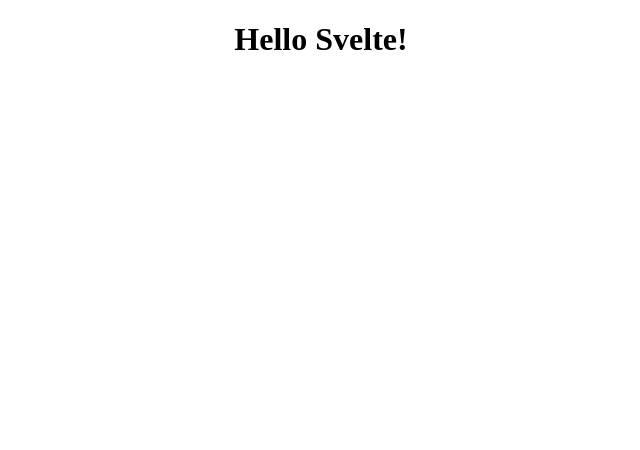
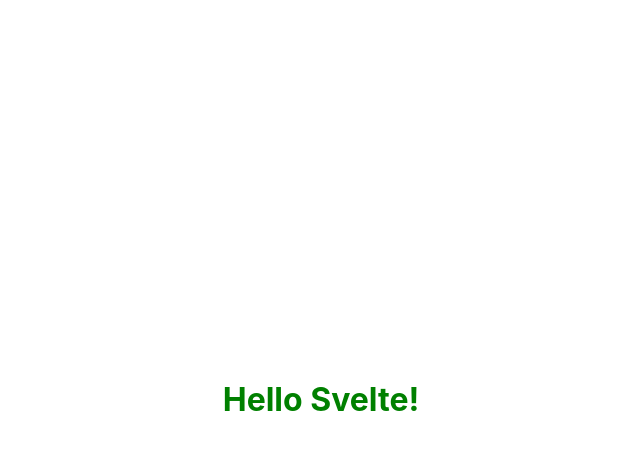
Before and after one commit to koneru-inc/electron-devtools, a Svelte app: page / in a window 1280 px wide. Shown: the top 450 px of the page, without its empty margins (319-959 px from the left). Built offline with nearby package versions, Linux system fonts and the light colour scheme.

Commit message:
[Implement] SCSS support (#5)
* Added plugin for svelte preprocess, enable scss support in svelte components and added link to global scss files in main html

* Remove package-lock from gitignor

```diff
--- a/package.json
+++ b/package.json
@@ -41,6 +41,7 @@
         "q": "^1.5.1",
         "sass": "^1.24.0",
         "svelte": "^3.16.7",
+        "svelte-preprocess": "^3.3.0",
         "uuid": "^3.3.3"
     }
 }
--- a/src/index.html
+++ b/src/index.html
@@ -3,6 +3,7 @@
     <head>
         <meta charset="UTF-8" />
         <title>DevTools</title>
+        <link rel="stylesheet" href="./renderer/main.scss" />
     </head>
     <body>
         <script src="./renderer/main.js"></script>
--- a/src/renderer/components/App.svelte
+++ b/src/renderer/components/App.svelte
@@ -2,7 +2,7 @@
     export let name;
 </script>
 
-<style>
+<style lang="scss">
     h1 {
         text-align: center;
     }
--- a/src/renderer/components/styles.scss
+++ b/src/renderer/components/styles.scss
@@ -13,11 +13,12 @@
     min-height: 100%;
     margin: 0;
     padding: 0;
-  font-family: -apple-system, BlinkMacSystemFont, 'Segoe UI', Roboto, Oxygen, Ubuntu, Cantarell, 'Open Sans', 'Helvetica Neue', sans-serif;
+    font-family: -apple-system, BlinkMacSystemFont, 'Segoe UI', Roboto, Oxygen, Ubuntu, Cantarell, 'Open Sans',
+        'Helvetica Neue', sans-serif;
     scroll-behavior: smooth;
     text-rendering: optimizeSpeed;
     line-height: 1.5;
-  color: #212223;
+    color: green;
 
     display: flex;
     flex-direction: column;
--- /dev/null
+++ b/src/renderer/main.scss
@@ -0,0 +1 @@
+@import './components/styles.scss';
--- /dev/null
+++ b/svelte.config.js
@@ -0,0 +1,5 @@
+const sveltePreprocess = require('svelte-preprocess');
+
+module.exports = {
+    preprocess: sveltePreprocess(),
+};
```
Also changed, not shown: 1 other file (tests, documents, lock files or other folders). Lines whose indentation alone changed are shown as unchanged.
